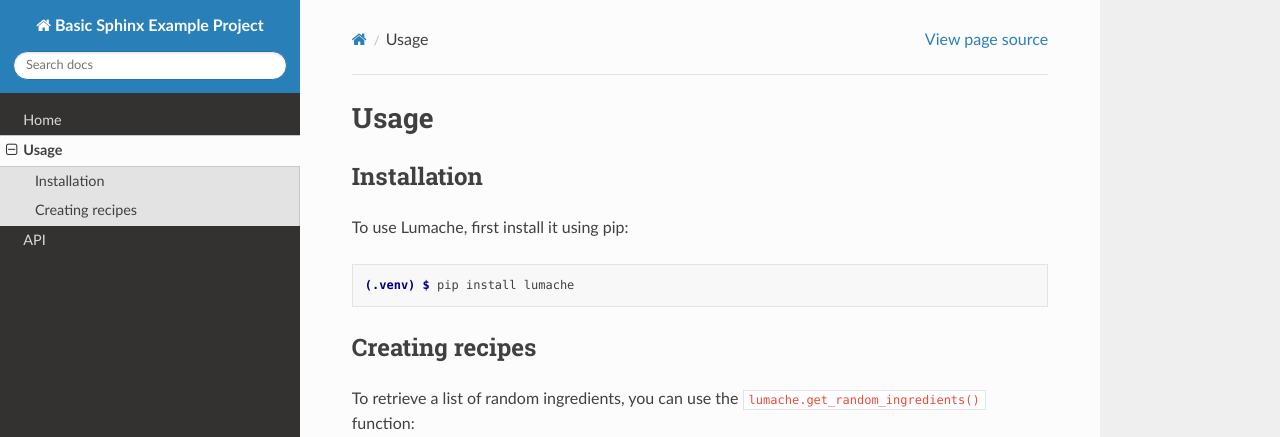
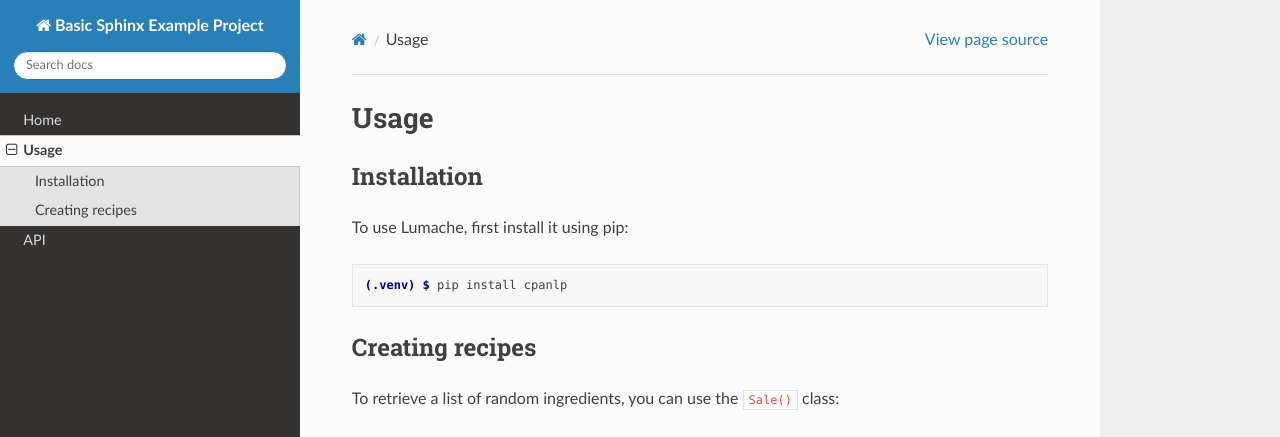
Before and after one commit to accounting-intelligent-ai/cpanlp, a Sphinx documentation site: the page built from docs/usage.rst, in a window 1280 px wide and 1095 px high. Shown: the top 437 px of the window. Built offline with Sphinx 7.4.7 and the Read the Docs theme 2.0.0, drawn with Linux system fonts in a browser that asks for light colours; some of the changed text lies outside the part shown.

Commit message:
Add files via upload

```diff
--- a/docs/usage.rst
+++ b/docs/usage.rst
@@ -10,15 +10,14 @@ To use Lumache, first install it using pip:
 
 .. code-block:: console
 
-   (.venv) $ pip install lumache
+   (.venv) $ pip install cpanlp
 
 Creating recipes
 ----------------
 
 To retrieve a list of random ingredients,
-you can use the ``lumache.get_random_ingredients()`` function:
+you can use the ``Sale()`` class:
 
-.. autofunction:: lumache.get_random_ingredients
 
 The ``kind`` parameter should be either ``"meat"``, ``"fish"``,
 or ``"veggies"``. Otherwise, :py:func:`lumache.get_random_ingredients`
@@ -28,6 +27,6 @@ will raise an exception.
 
 For example:
 
->>> import lumache
->>> lumache.get_random_ingredients()
+>>> import cpanlp as p
+>>> sale1 = p.Sale(quarter="Q4",amount=93.4,unit="billion dollars",growth_rate=13%,year=2022,segment="North America")
 ['shells', 'gorgonzola', 'parsley']
```
